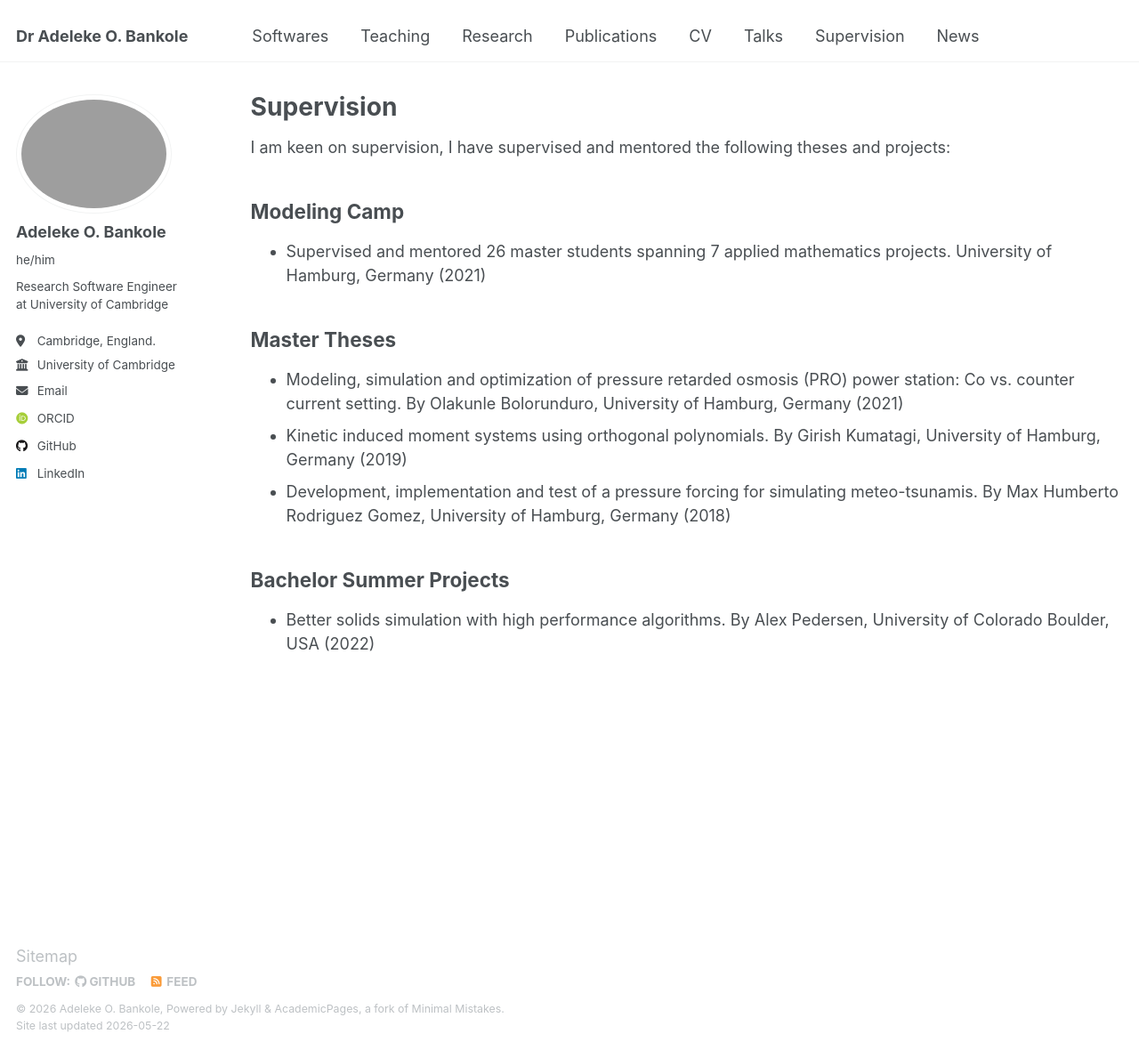
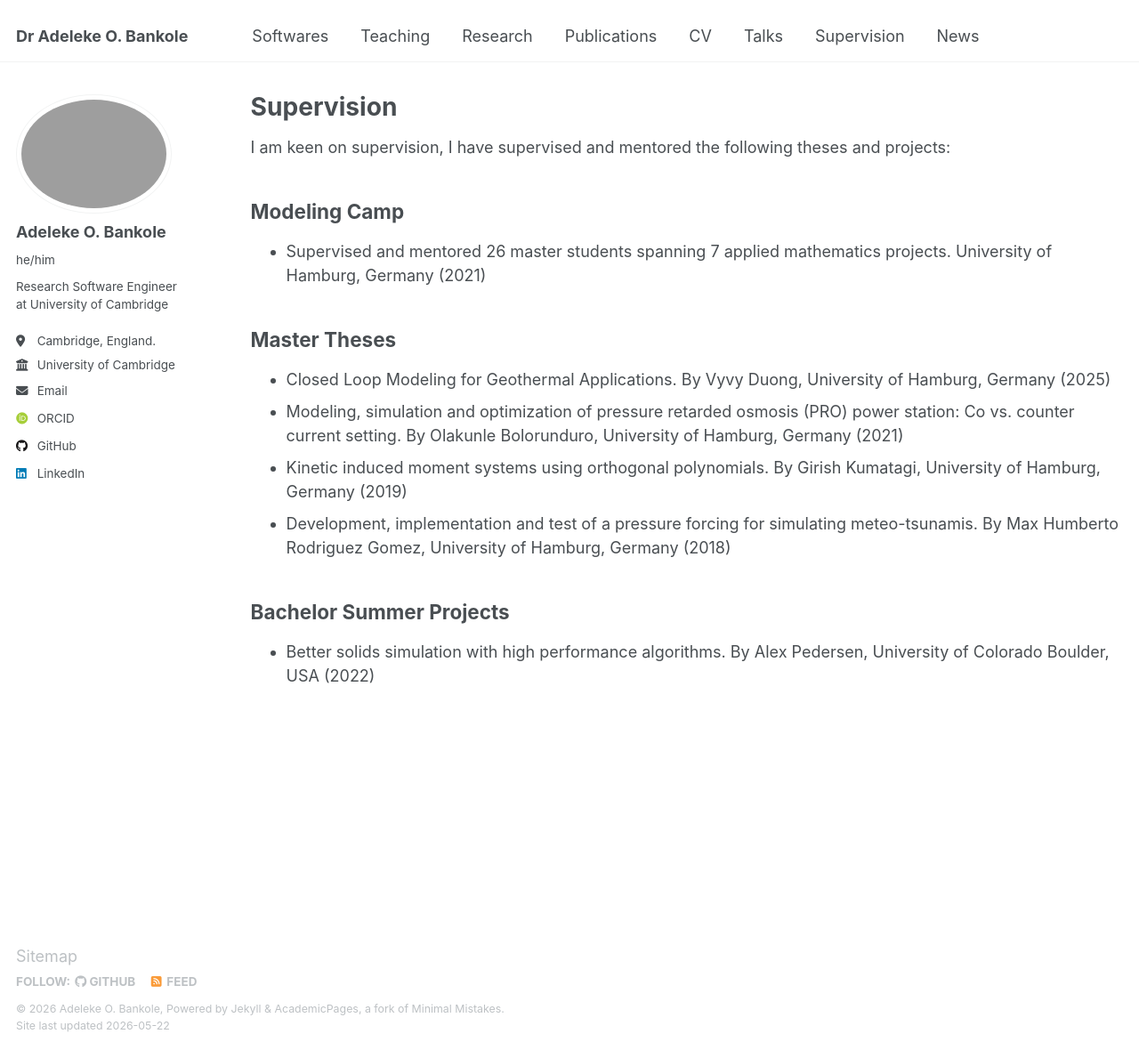
Before and after one commit to AdelekeBankole/adelekebankole.github.io, a Jekyll site: the page built from _supervision/supervision.md, in a window 1280 px wide and 1180 px high. Shown: the whole window at 89% size. Built offline with Jekyll 4.4.1, drawn with Linux system fonts in a browser that asks for light colours; some web fonts are replaced.

Commit message:
Add new master thesis on closed loop modeling

```diff
--- a/_supervision/supervision.md
+++ b/_supervision/supervision.md
@@ -9,6 +9,7 @@ I am keen on supervision, I have supervised and mentored the following theses an
 * Supervised and mentored 26 master students spanning 7 applied mathematics projects. University of Hamburg, Germany (2021)
 
 ## Master Theses
+* Closed Loop Modeling for Geothermal Applications. By Vyvy Duong, University of Hamburg, Germany (2025)
 * Modeling, simulation and optimization of pressure retarded osmosis (PRO) power station: Co vs. counter current setting. By Olakunle Bolorunduro, University of Hamburg, Germany (2021)
 * Kinetic induced moment systems using orthogonal polynomials. By Girish Kumatagi, University of Hamburg, Germany (2019)
 * Development, implementation and test of a pressure forcing for simulating meteo-tsunamis. By Max Humberto Rodriguez Gomez, University of Hamburg, Germany (2018)
```
